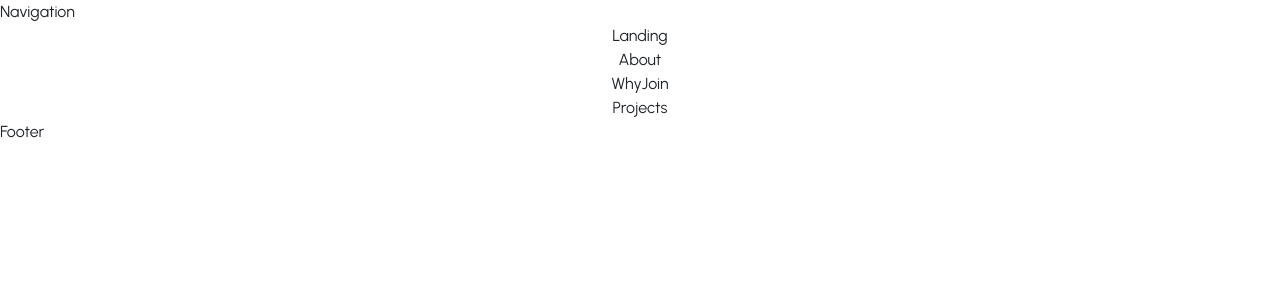
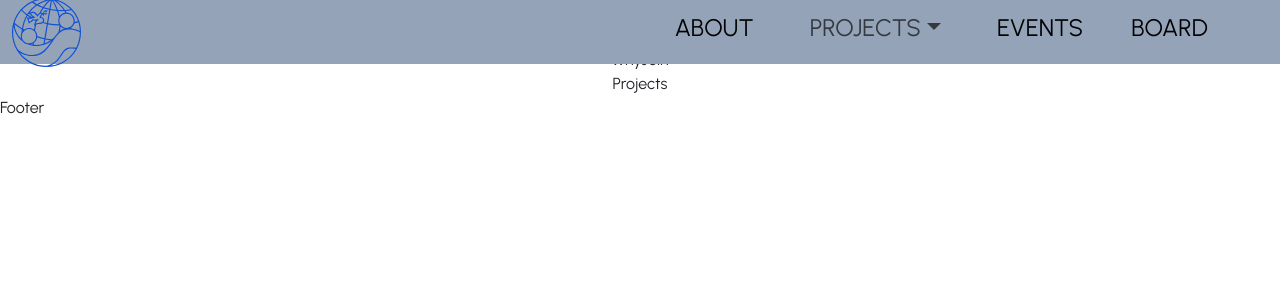
Before and after one commit to acm-ucr/ewb-website, a Next.js app: page / in a window 1280 px wide. Shown: the top 300 px of the page. Built offline with nearby package versions, Linux system fonts and the light colour scheme.

Commit message:
navbar add

```diff
--- a/src/components/Navigation.jsx
+++ b/src/components/Navigation.jsx
@@ -1,5 +1,82 @@
+"use client";
+import Navbar from "react-bootstrap/Navbar";
+import React from "react";
+import blueLogo from "../../public/assets/blueLogo.svg";
+import Link from "next/link";
+import Image from "next/image";
+import { items } from "../data/navigation";
+import Nav from "react-bootstrap/Nav";
+import { useState } from "react";
+import { NavDropdown } from "react-bootstrap";
+
 const Navigation = () => {
-  return <div>Navigation</div>;
+  const [selected, setSelected] = useState("");
+  return (
+    <Navbar // Removed fixed="top"
+      collapseOnSelect
+      expand="md"
+      fixed="top"
+      className="w-full md:h-[8vh] flex pb-10 font-playfair !bg-slate-400 justify-between items-center"
+    >
+      <Link href="/" className="items-center ml-3">
+        <Image src={blueLogo} />
+      </Link>
+
+      <Navbar.Collapse className="items-center mr-12 md:justify-end justify-center">
+        <Nav className="mb-2 w-12/12 no-underline text-2xl flex items-center">
+          {items.map((item, index) => (
+            <Nav.Link
+              as={Link}
+              key={index}
+              href={item.link}
+              onClick={() => setSelected(item.name)} // Blue border when selected became squared immediately after selecting something else so applied rounded-full
+              className={`hover:cursor-pointer rounded-full mb-0 py-1 px-4 no-underline !text-black text-2xl whitespace-nowrap !font-normal hover:!text-blue-600 duration-300 ${
+                selected === item.name &&
+                "!bg-ewb-blue-200 rounded-full text-white hover:!text-white" // To remove blue hover i set new hover to white
+              }`}
+            >
+              {item.name === "PROJECTS" ? (
+                <NavDropdown title={item.name}>
+                  <NavDropdown.Item
+                    className="text-white hover:!bg-ewb-green !bg-ewb-blue-200"
+                    href="#"
+                  >
+                    Costa Rica
+                  </NavDropdown.Item>
+                  <NavDropdown.Item
+                    className="text-white hover:!bg-ewb-green !bg-ewb-blue-200"
+                    href="#"
+                  >
+                    Tanzania
+                  </NavDropdown.Item>
+                  <NavDropdown.Item
+                    className="text-white hover:!bg-ewb-green !bg-ewb-blue-200"
+                    href="#"
+                  >
+                    Water Quality and Filtration
+                  </NavDropdown.Item>
+                  <NavDropdown.Item
+                    className="text-white hover:!bg-ewb-green !bg-ewb-blue-200"
+                    href="#"
+                  >
+                    Robotics
+                  </NavDropdown.Item>
+                  <NavDropdown.Item
+                    className="text-white hover:!bg-ewb-green !bg-ewb-blue-200"
+                    href="#"
+                  >
+                    Air Quality System
+                  </NavDropdown.Item>
+                </NavDropdown>
+              ) : (
+                item.name
+              )}
+            </Nav.Link>
+          ))}
+        </Nav>
+      </Navbar.Collapse>
+    </Navbar>
+  );
 };
 
 export default Navigation;
--- /dev/null
+++ b/src/data/navigation.js
@@ -0,0 +1,18 @@
+export const items = [
+  {
+    name: "ABOUT",
+    link: "about",
+  },
+  {
+    name: "PROJECTS",
+    link: "projects",
+  },
+  {
+    name: "EVENTS",
+    link: "events",
+  },
+  {
+    name: "BOARD",
+    link: "board",
+  },
+];
```
